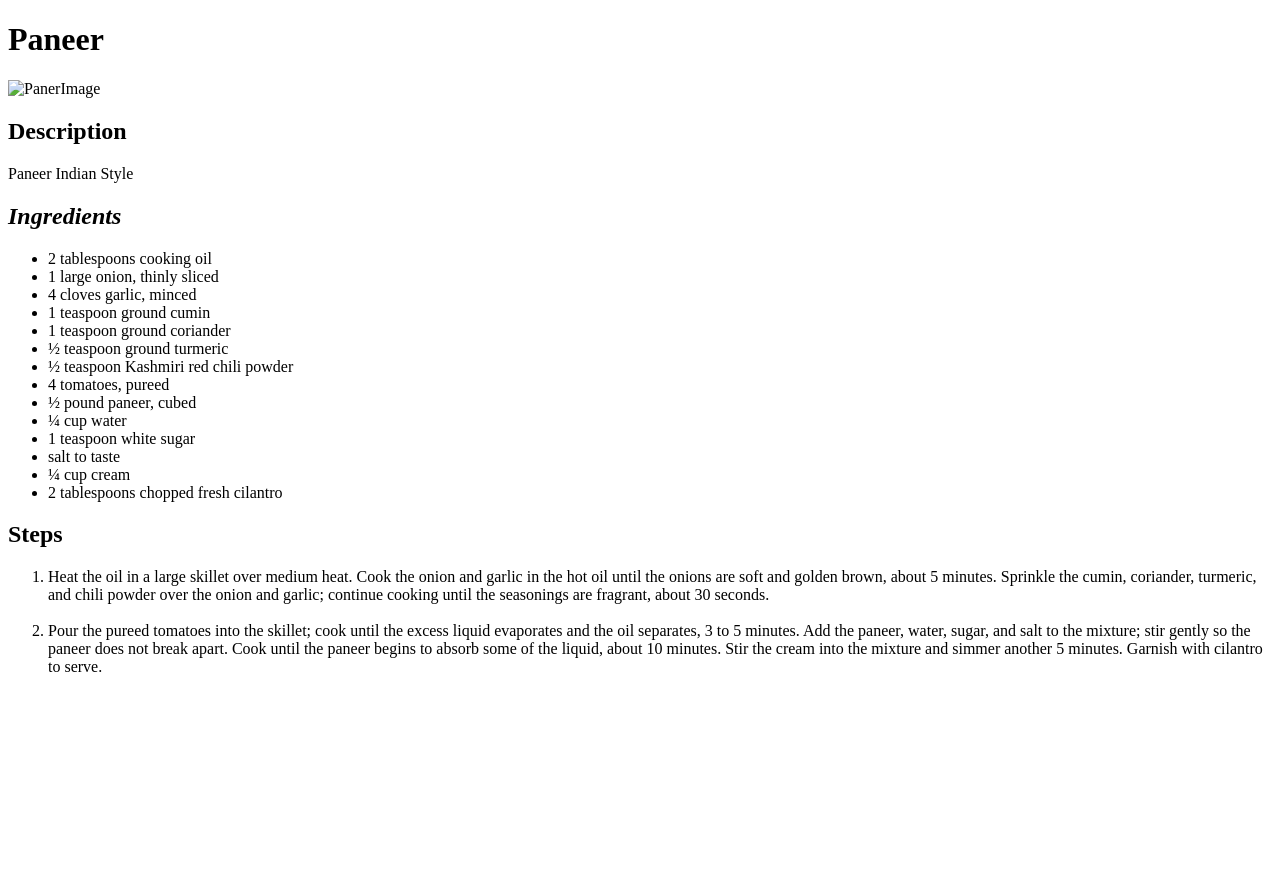
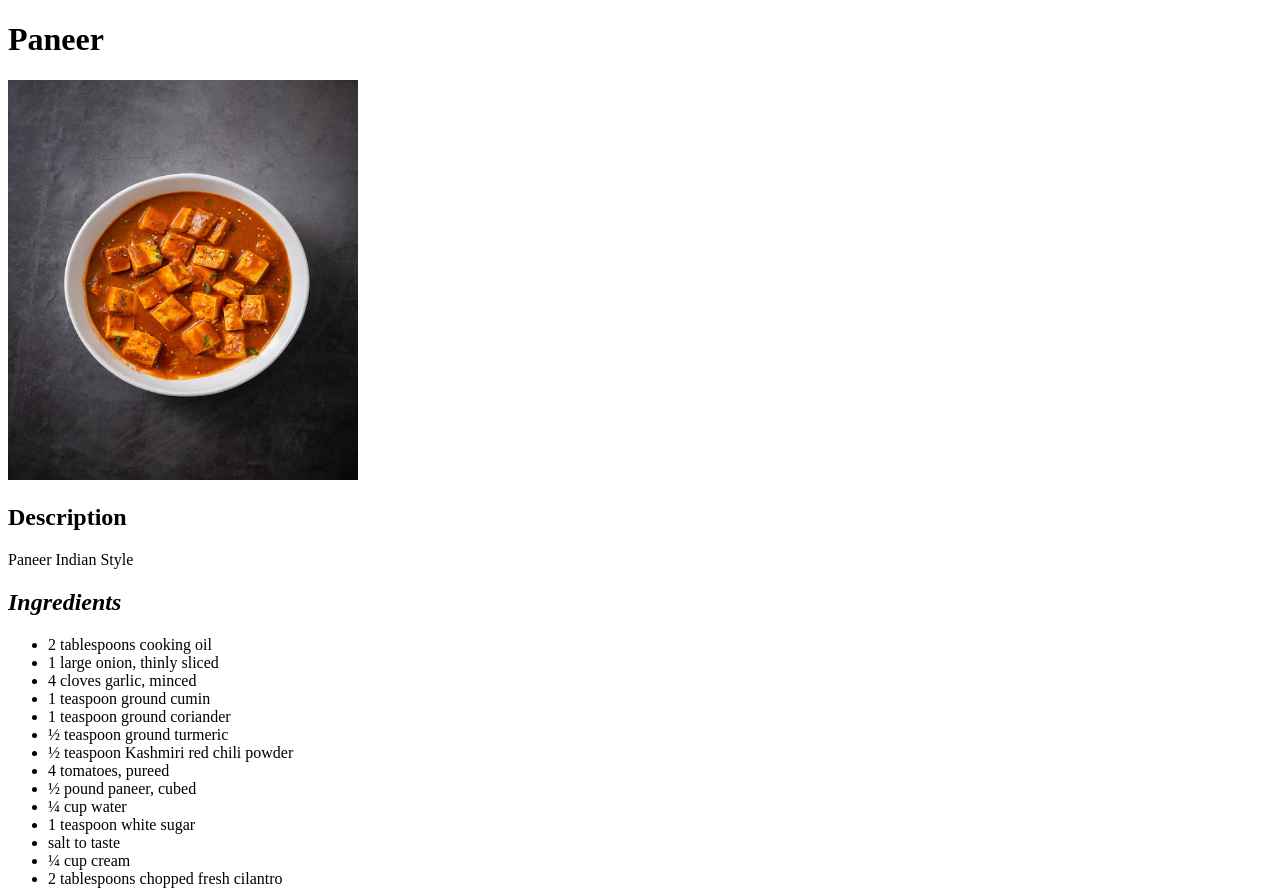
Before and after one commit to terminalcmd/The-Odin-Project-Recipes, a plain HTML site: page Recipes/paneer.html in a window 1280 px wide. Shown: the top 891 px of the page. Before the commit the page ends 800 px from the top, so only its background shows below. Drawn offline with Linux system fonts and the light colour scheme.

Commit message:
Update paneer.html

```diff
--- a/Recipes/paneer.html
+++ b/Recipes/paneer.html
@@ -7,7 +7,7 @@
 </head>
 <body>
     <h1><bol>Paneer</bol></h1>
-    <img width="350px" height="400px" src="panneri-img-file.png" alt="PanerImage">
+    <img width="350px" height="400px" src="paneer-img.png" alt="PanerImage">
     <h2>Description</h2>
     <p>Paneer Indian Style</p>
     <h2><em>Ingredients</em></h2>
```
